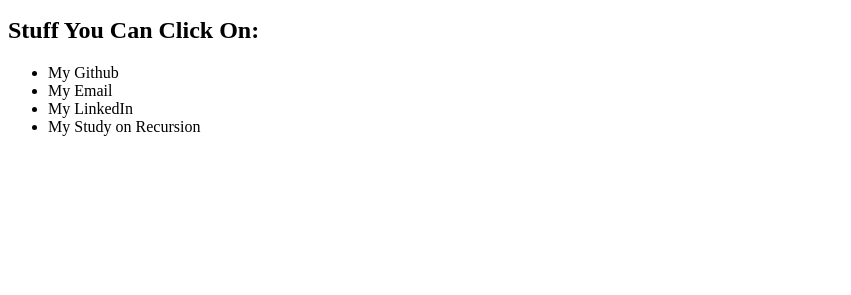
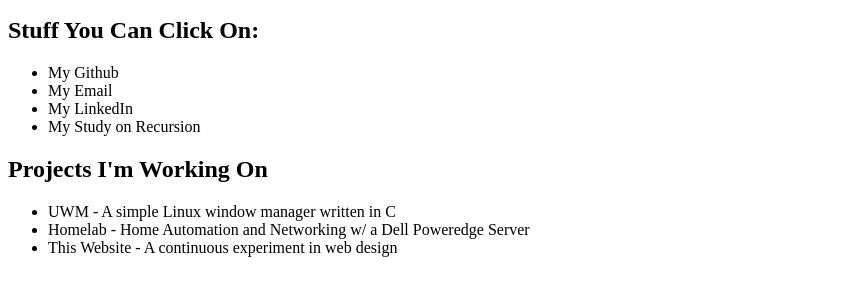
Before and after one commit to adamurish/adamurish.github.io, a plain HTML site: page index.html in a window 1280 px wide. Shown: the part 87-382 px from the top of the page, without its empty margins (0-851 px from the left). Drawn offline with Linux system fonts and the light colour scheme.

Commit message:
Projects

```diff
--- a/index.html
+++ b/index.html
@@ -13,6 +13,12 @@
                 <li> My LinkedIn </li>
                 <li> My Study on Recursion </li>
             </ul>
+            <h2> Projects I'm Working On </h2>
+            <ul>
+                <li> UWM - A simple Linux window manager written in C </li>
+                <li> Homelab - Home Automation and Networking w/ a Dell Poweredge Server </li>
+                <li> This Website - A continuous experiment in web design </li>
+            </ul>
         </div>
 	</body>
 </html>
```
